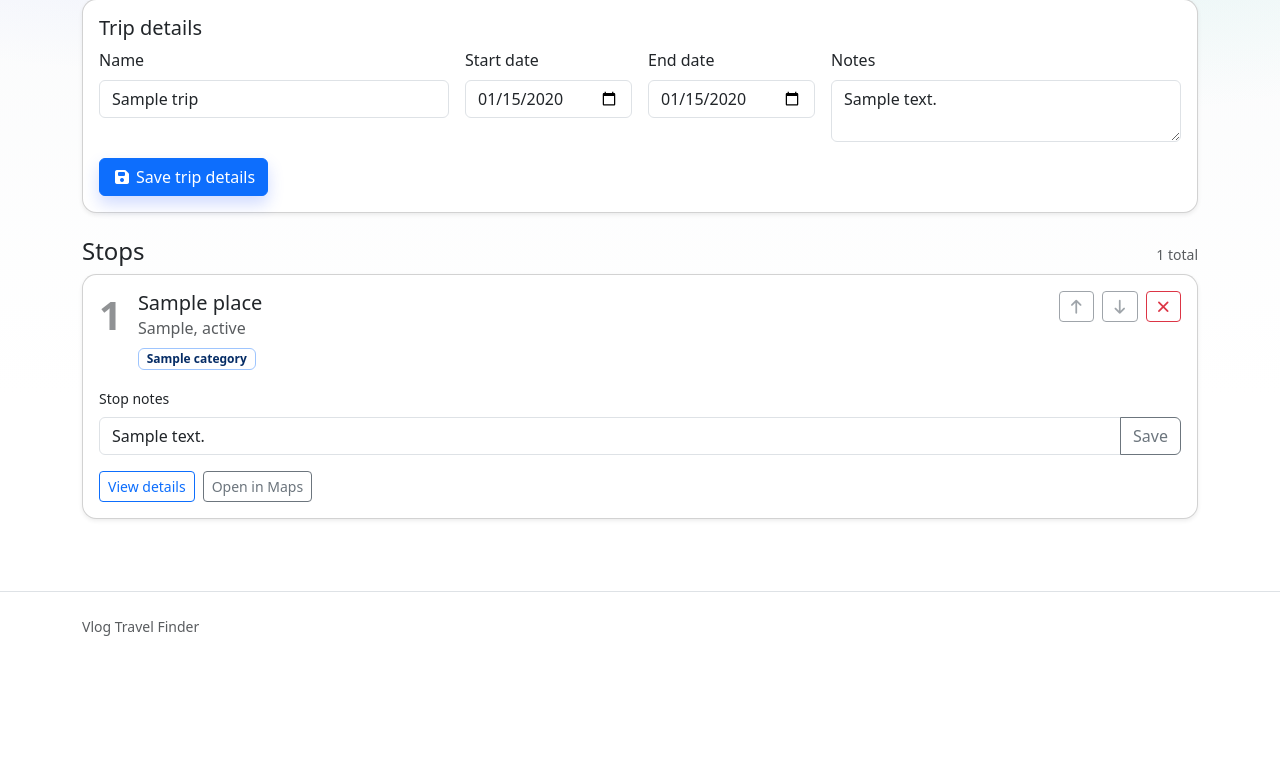
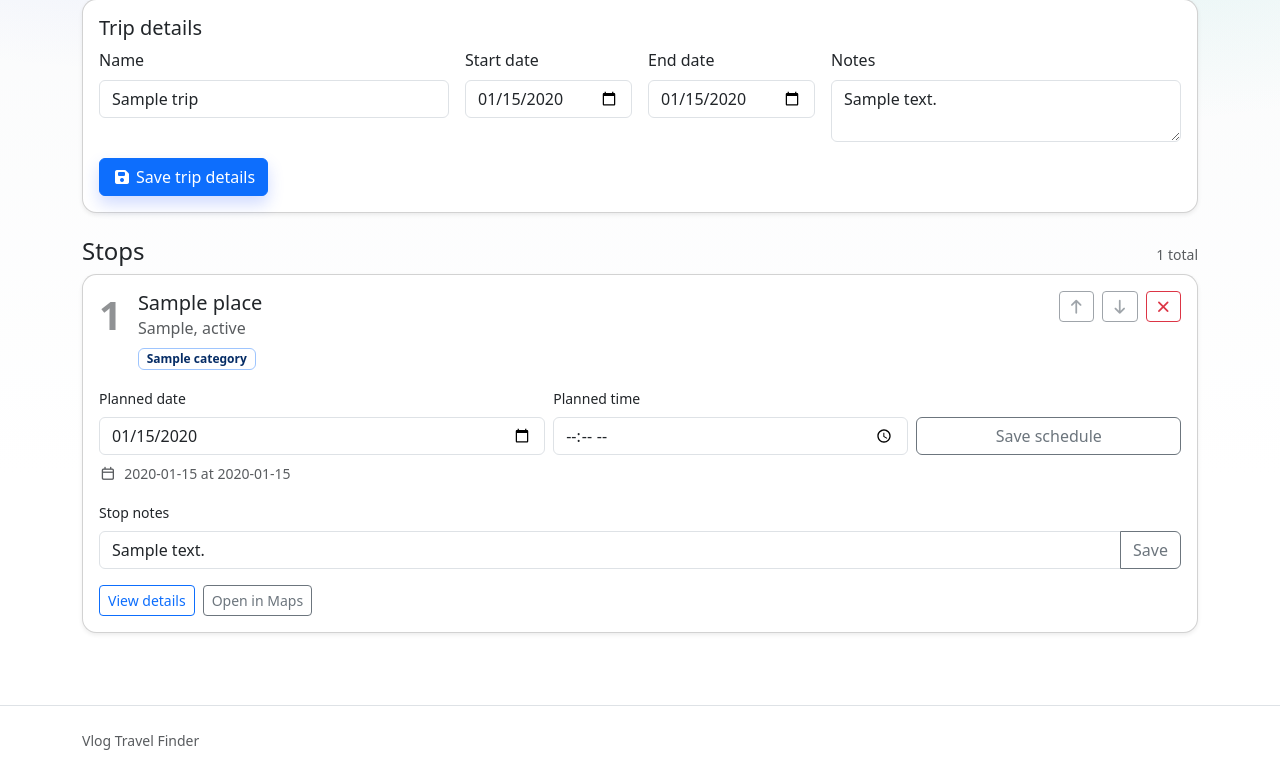
Before and after one commit to drakeg/vlog_travel_finder, a Flask app: page /trips/1 in a window 1280 px wide. Shown: the part 225-1000 px from the top of the page. Before the commit the page ends 861 px from the top, so only its background shows below. Run offline with Flask 3, Linux system fonts and the light colour scheme; the visitor is signed in with stand-in values (Sample User, id 1); data comes from the database, SQL or seed files in the repository; tables that the repository leaves empty hold one stand-in row (values such as "Sample post").

Commit message:
feat: add stop scheduling controls

```diff
--- a/templates/public/trip_detail.html
+++ b/templates/public/trip_detail.html
@@ -93,6 +93,29 @@
               </div>
             </div>
 
+            <form method="post" action="{{ url_for('public.trip_update_place_schedule', trip_id=trip.id, place_id=place.id) }}" class="pt-3">
+              <div class="row g-2 align-items-end">
+                <div class="col-12 col-sm-5">
+                  <label class="form-label small" for="stop-date-{{ place.id }}">Planned date</label>
+                  <input class="form-control" id="stop-date-{{ place.id }}" type="date" name="planned_date" value="{{ stop.planned_date or '' }}" />
+                </div>
+                <div class="col-12 col-sm-4">
+                  <label class="form-label small" for="stop-time-{{ place.id }}">Planned time</label>
+                  <input class="form-control" id="stop-time-{{ place.id }}" type="time" name="planned_time" value="{{ stop.planned_time or '' }}" />
+                </div>
+                <div class="col-12 col-sm-3 d-grid">
+                  <button class="btn btn-outline-secondary" type="submit">Save schedule</button>
+                </div>
+              </div>
+              {% if stop.planned_date or stop.planned_time %}
+                <div class="small text-body-secondary mt-2">
+                  <i class="fa-regular fa-calendar me-1"></i>
+                  {% if stop.planned_date %}{{ stop.planned_date }}{% else %}Date TBD{% endif %}
+                  {% if stop.planned_time %} at {{ stop.planned_time }}{% endif %}
+                </div>
+              {% endif %}
+            </form>
+
             <form method="post" action="{{ url_for('public.trip_update_place_notes', trip_id=trip.id, place_id=place.id) }}" class="pt-3">
               <label class="form-label small" for="stop-notes-{{ place.id }}">Stop notes</label>
               <div class="input-group">
```
